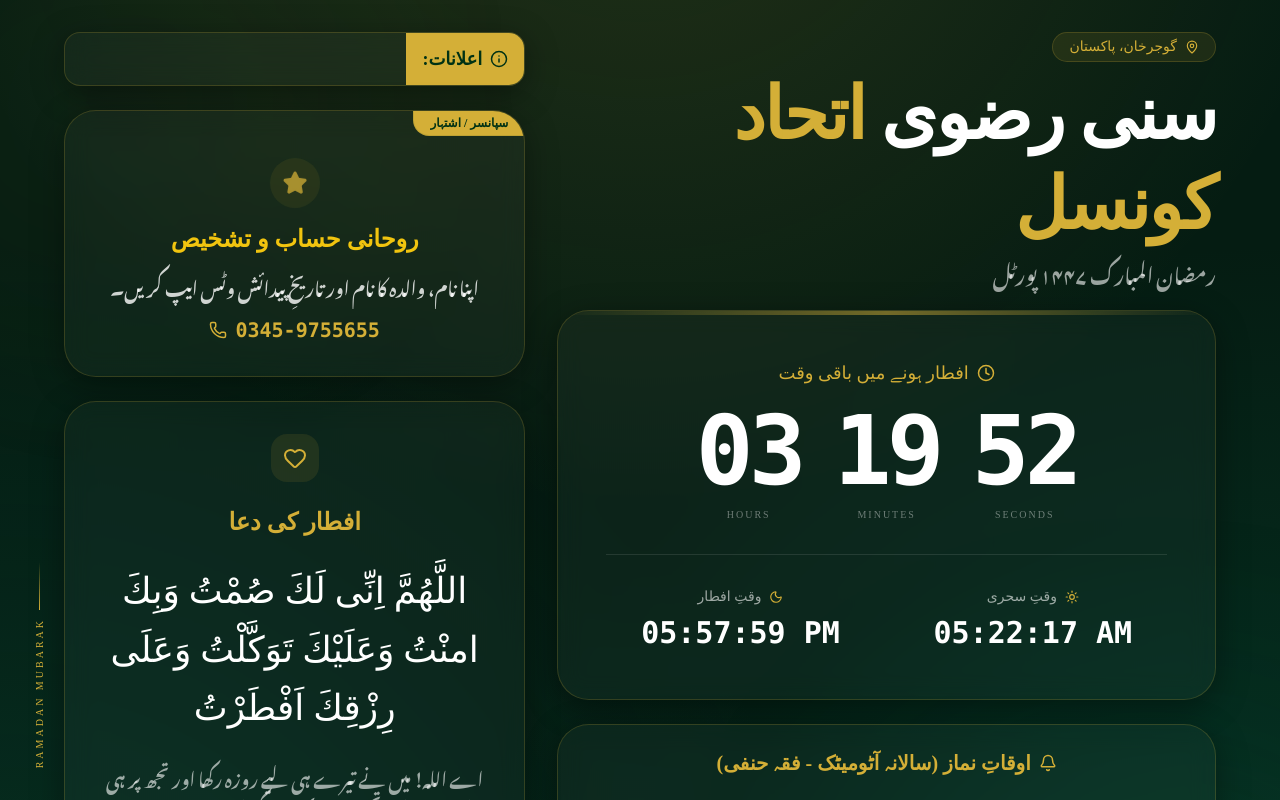
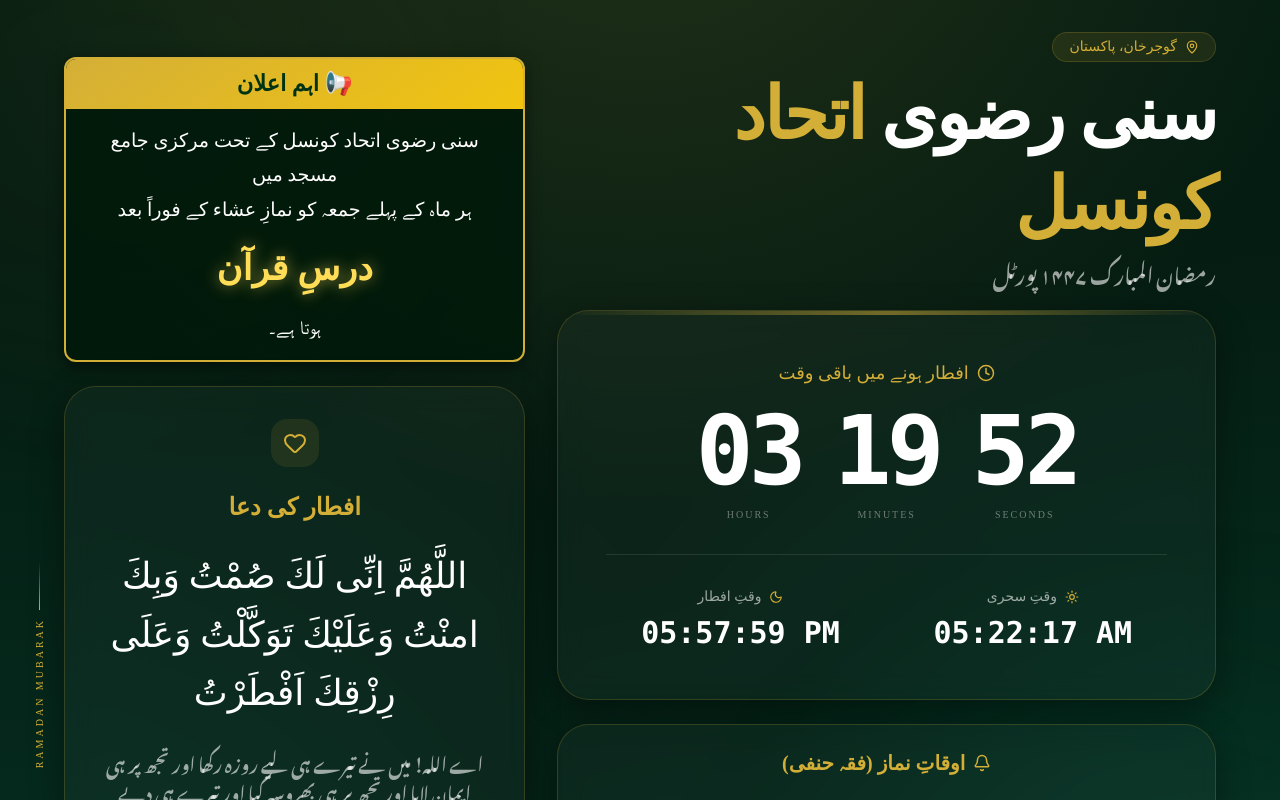
Before and after one commit to hafizmakhmoorroomi-glitch/sUNI-RIZWI, a React (Vite) app: page / in a window 1280 px wide. Shown: the top 800 px of the page. Built offline with nearby package versions, Linux system fonts and the light colour scheme; no server answers; a web font is replaced by a local one.

Commit message:
refactor: Remove prayer timing API fetch and refresh
The application no longer fetches prayer timings dynamically. The prayer times are now hardcoded, simplifying the component's logic and removing the need for an API and interval-based refresh. The UI text has been updated to reflect this change.

```diff
--- a/src/App.tsx
+++ b/src/App.tsx
@@ -75,7 +75,6 @@ function formatShortTime(timeStr: string) {
 
 export default function App() {
   const [now, setNow] = useState(new Date());
-  const [prayerTimings, setPrayerTimings] = useState<Record<string, string>>({});
   const [displayData, setDisplayData] = useState<{
     sehri: string;
     iftar: string;
@@ -101,23 +100,6 @@ export default function App() {
   useEffect(() => {
     const timer = setInterval(() => setNow(new Date()), 1000);
     return () => clearInterval(timer);
-  }, []);
-
-  useEffect(() => {
-    const fetchNamazTimes = async () => {
-      try {
-        const response = await fetch('https://api.aladhan.com/v1/timingsByCity?city=Gujar%20Khan&country=Pakistan&method=1&school=1');
-        const data = await response.json();
-        if (data.data && data.data.timings) {
-          setPrayerTimings(data.data.timings);
-        }
-      } catch (error) {
-        console.error("نماز کے اوقات لانے میں دشواری:", error);
-      }
-    };
-    fetchNamazTimes();
-    const namazInterval = setInterval(fetchNamazTimes, 1000 * 60 * 60 * 6); // Refresh every 6 hours
-    return () => clearInterval(namazInterval);
   }, []);
 
   useEffect(() => {
@@ -304,15 +286,15 @@ export default function App() {
           <div className="glass-card rounded-[2rem] p-6">
             <h3 className="text-center text-[#D4AF37] text-xl font-bold mb-6 flex items-center justify-center gap-2">
               <Bell size={18} />
-              اوقاتِ نماز (سالانہ آٹومیٹک - فقہ حنفی)
+              اوقاتِ نماز (فقہ حنفی)
             </h3>
             <div className="grid grid-cols-3 md:grid-cols-5 gap-3">
               {[
-                { name: 'فجر', time: prayerTimings.Fajr ? formatShortTime(prayerTimings.Fajr) : displayData.fajr },
-                { name: 'ظہر', time: prayerTimings.Dhuhr ? formatShortTime(prayerTimings.Dhuhr) : '01:30 PM' },
-                { name: 'عصر', time: prayerTimings.Asr ? formatShortTime(prayerTimings.Asr) : '04:45 PM' },
-                { name: 'مغرب', time: prayerTimings.Maghrib ? formatShortTime(prayerTimings.Maghrib) : displayData.maghrib },
-                { name: 'عشاء', time: prayerTimings.Isha ? formatShortTime(prayerTimings.Isha) : '08:00 PM' }
+                { name: 'فجر', time: displayData.fajr },
+                { name: 'ظہر', time: '01:30 PM' },
+                { name: 'عصر', time: '04:45 PM' },
+                { name: 'مغرب', time: displayData.maghrib },
+                { name: 'عشاء', time: '08:00 PM' }
               ].map((prayer) => (
                 <div key={prayer.name} className="bg-white/5 border border-[#D4AF37]/20 rounded-2xl p-4 text-center hover:bg-[#D4AF37]/10 hover:scale-105 transition-all duration-300">
                   <span className="block text-[#f1c40f] text-lg font-bold mb-1">{prayer.name}</span>
@@ -325,36 +307,13 @@ export default function App() {
 
         {/* Right Column: Content & Details */}
         <div className="lg:col-span-5 space-y-6 flex flex-col">
-          {/* Announcement Marquee */}
-          <div className="glass-card rounded-2xl overflow-hidden flex items-center border-l-4 border-r-4 border-[#D4AF37]">
-            <div className="bg-[#D4AF37] text-[#003214] px-4 py-3 font-bold text-lg whitespace-nowrap flex items-center gap-2 z-10">
-              <Info size={18} />
-              اعلانات:
-            </div>
-            <div className="flex-1 marquee-container py-3">
-              <div className="marquee-content text-white text-lg font-medium">
-                سنی رضوی اتحاد کونسل گوجرخان کے پورٹل میں خوش آمدید۔ ** ماہانہ درس قرآن ہر ماہ کے پہلے جمعہ کو مرکزی جامع مسجد فیضان مدینہ جی ٹی روڈ گوجرخان میں دیا جاتا ہے۔ ** نماز عشاء کے فوراً بعد
-              </div>
-            </div>
-          </div>
-
-          {/* Sponsorship / Ad Banner */}
-          <div className="glass-card rounded-[2rem] p-8 relative overflow-hidden border-2 border-[#D4AF37]/40 shadow-[0_0_20px_rgba(212,175,55,0.2)]">
-            <div className="absolute top-0 right-0 bg-[#D4AF37] text-[#003214] px-4 py-1 font-bold text-xs rounded-bl-2xl border-b border-l border-[#003214]/10">
-              سپانسر / اشتہار
-            </div>
-            <div className="space-y-4 text-center pt-4">
-              <div className="inline-flex p-3 rounded-full bg-[#D4AF37]/10 text-[#D4AF37] glow-effect">
-                <Star size={24} fill="currentColor" />
-              </div>
-              <h3 className="text-2xl font-bold text-[#f1c40f]">روحانی حساب و تشخیص</h3>
-              <p className="text-lg text-white/80 leading-relaxed font-urdu">
-                اپنا نام، والدہ کا نام اور تاریخِ پیدائش وٹس ایپ کریں۔
-              </p>
-              <div className="flex items-center justify-center gap-2 text-[#D4AF37] text-xl font-bold font-mono" dir="ltr">
-                <Phone size={18} />
-                <span>0345-9755655</span>
-              </div>
+          {/* Notice Board */}
+          <div className="announcement-box">
+            <div className="announcement-header">📢 اہم اعلان</div>
+            <div className="announcement-body">
+                سنی رضوی اتحاد کونسل کے تحت مرکزی جامع مسجد میں <br />ہر ماہ کے پہلے جمعہ کو نمازِ عشاء کے فوراً بعد
+                <span className="highlight-dars">درسِ قرآن</span>
+                ہوتا ہے۔
             </div>
           </div>
 
@@ -403,7 +362,8 @@ export default function App() {
 
           <footer className="text-center lg:text-right px-4">
             <p className="text-sm text-white/30 leading-relaxed">
-              اوقاتِ رمضان: دعوتِ اسلامی | اوقاتِ نماز: لائیو آٹومیٹک سرور
+              اوقات بمطابق: دعوت اسلامی (رمضان ۲۰۲۶/۱۴۴۷)<br />
+              یوسف آباد، ڈھوک ابرا، گوجر خان
             </p>
           </footer>
         </div>
--- a/src/index.css
+++ b/src/index.css
@@ -27,6 +27,44 @@ body {
   backdrop-filter: blur(12px);
   border: 1px solid rgba(212, 175, 55, 0.2);
   box-shadow: 0 8px 32px 0 rgba(0, 0, 0, 0.37);
+}
+
+.announcement-box {
+  background: rgba(0, 25, 10, 0.85);
+  border: 2px solid #D4AF37;
+  border-radius: 12px;
+  margin-top: 25px;
+  width: 100%;
+  box-sizing: border-box;
+  box-shadow: 0 4px 15px rgba(0,0,0,0.5);
+  overflow: hidden;
+}
+
+.announcement-header {
+  background: linear-gradient(145deg, #D4AF37, #f1c40f);
+  color: #003214;
+  padding: 8px;
+  font-size: 1.4rem;
+  font-weight: bold;
+  text-align: center;
+}
+
+.announcement-body {
+  padding: 15px 20px;
+  color: #fff;
+  font-size: 1.2rem;
+  line-height: 1.8;
+  text-align: center;
+}
+
+.highlight-dars {
+  color: #ffdd57;
+  font-size: 2.2rem;
+  font-weight: bold;
+  text-shadow: 0 0 15px rgba(255, 221, 87, 0.6);
+  display: block;
+  margin: 10px 0;
+  font-family: var(--font-amiri);
 }
 
 .marquee-container {
```
